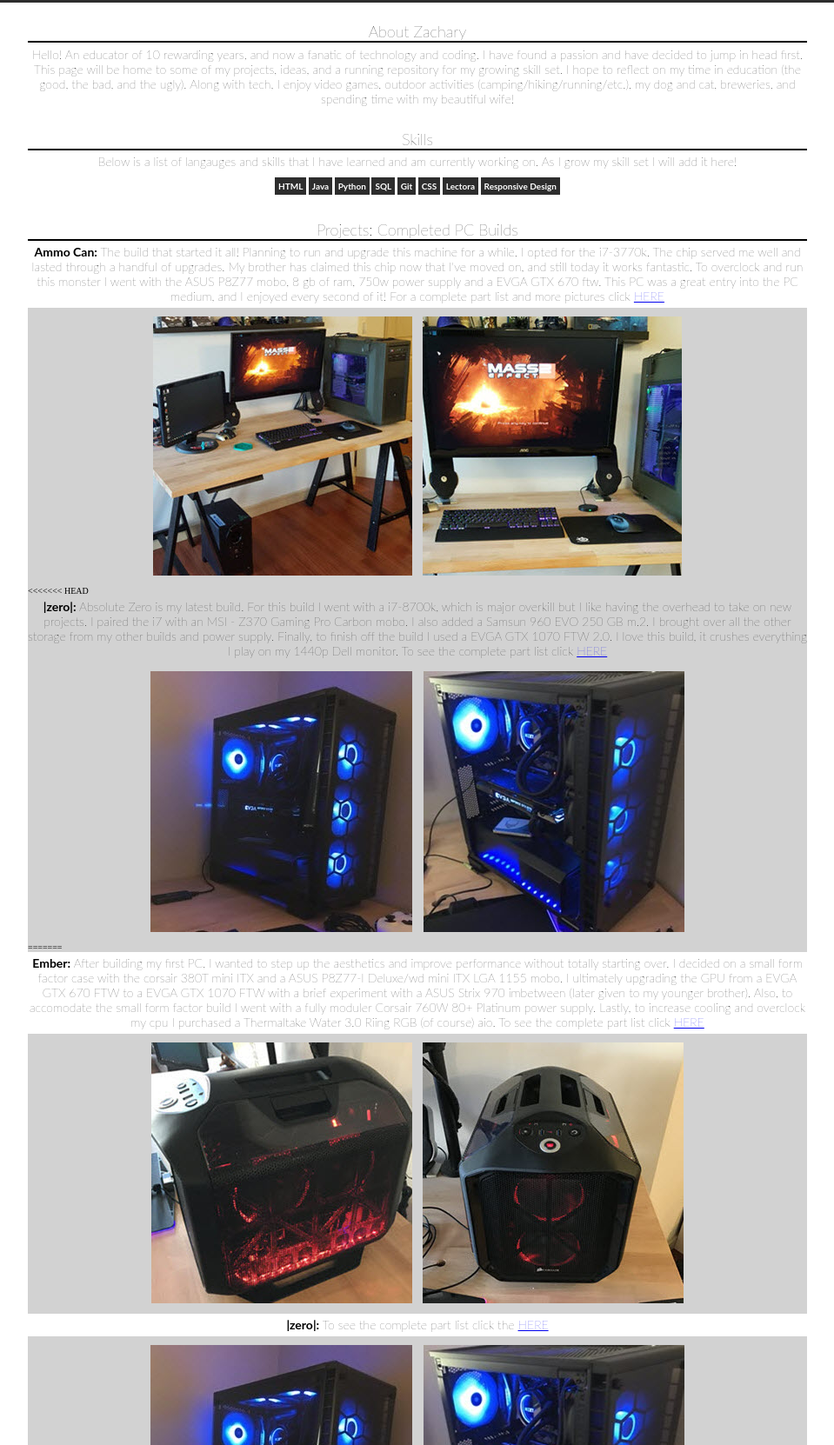
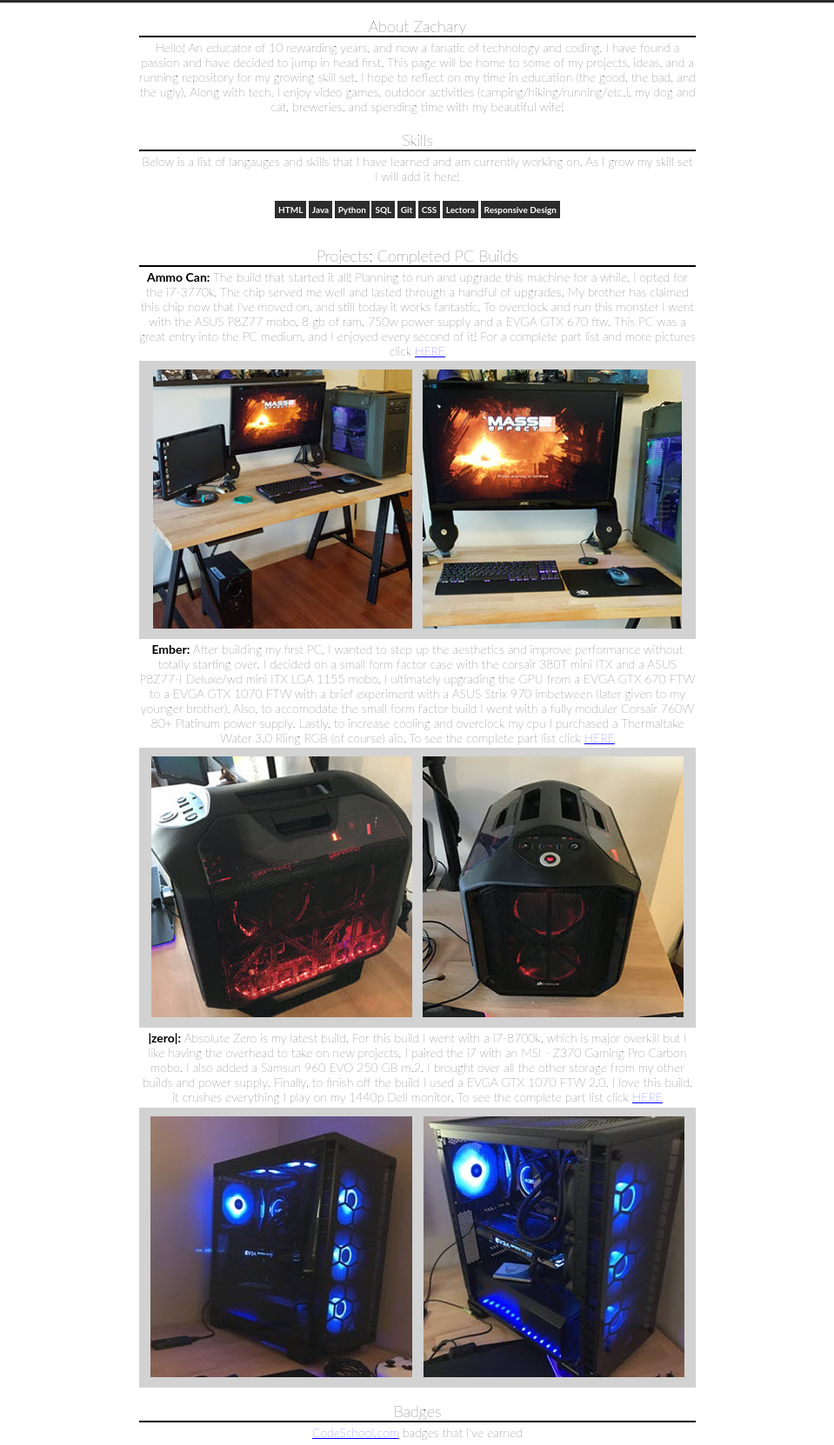
Before and after one commit to zstall/htmlpp2, a website: page src/index.html in a window 1280 px wide. Shown: the part 112-1774 px from the top of the page at 87% size, without its empty margins (160-1119 px from the left). Drawn offline with Linux system fonts and the light colour scheme.

Commit message:
updated skills, badges, and projects

```diff
--- a/src/index.html
+++ b/src/index.html
@@ -44,19 +44,6 @@
 						</li>
 					</ul>
 				</div>
-<<<<<<< HEAD
-				<p id="headerp"><strong>|zero|:</strong> Absolute Zero is my latest build. For this build I went with a i7-8700k, which is major overkill but I like having the overhead to take on new projects. I paired the i7 with an MSI - Z370 Gaming Pro Carbon mobo. I also added a Samsun 960 EVO 250 GB m.2. I brought over all the other storage from my other builds and power supply. Finally, to finish off the build I used a EVGA GTX 1070 FTW 2.0. I love this build, it crushes everything I play on my 1440p Dell monitor. To see the complete part list click <a href="https://pcpartpicker.com/user/zstall/saved/#view=R38vVn" target="_blank">HERE</a></p>
-				<div id ="pcbackground">
-					<div id="pcbuilds">
-						<ul>
-							<li>
-								<img src="images/projects/absolutezero01.jpg" alt="image of my pc build ember">
-								<img src="images/projects/absolutezero02.jpg" alt="image of my pc build ember">
-							</li>
-						</ul>
-					</div>
-				</div>
-=======
 			</div>
 			<p id="headerp"><strong>Ember:</strong> After building my first PC, I wanted to step up the aesthetics and improve performance without totally starting over. I decided on a small form factor case with the corsair 380T mini ITX and a ASUS P8Z77-I Deluxe/wd mini ITX LGA 1155 mobo. I ultimately upgrading the GPU from a EVGA GTX 670 FTW to a EVGA GTX 1070 FTW with a brief experiment with a ASUS Strix 970 imbetween (later given to my younger brother). Also, to accomodate the small form factor build I went with a fully moduler Corsair 760W 80+ Platinum power supply. Lastly, to increase cooling and overclock my cpu I purchased a Thermaltake Water 3.0 Riing RGB (of course) aio. To see the complete part list click <a href="https://pcpartpicker.com/user/zstall/saved/#view=YgJHNG" target="_blank">HERE</a></p>
 			<div id ="pcbackground">
@@ -69,7 +56,7 @@
 					</ul>
 				</div>
 			</div>
-			<p id="headerp"><strong>|zero|:</strong> To see the complete part list click the <a href="https://pcpartpicker.com/user/zstall/saved/#view=R38vVn" target="_blank">HERE</a></p>
+			<p id="headerp"><strong>|zero|:</strong> Absolute Zero is my latest build. For this build I went with a i7-8700k, which is major overkill but I like having the overhead to take on new projects. I paired the i7 with an MSI - Z370 Gaming Pro Carbon mobo. I also added a Samsun 960 EVO 250 GB m.2. I brought over all the other storage from my other builds and power supply. Finally, to finish off the build I used a EVGA GTX 1070 FTW 2.0. I love this build, it crushes everything I play on my 1440p Dell monitor. To see the complete part list click <a href="https://pcpartpicker.com/user/zstall/saved/#view=R38vVn" target="_blank">HERE</a></p>
 			<div id ="pcbackground">
 				<div id="pcbuilds">
 					<ul>
--- a/src/main.css
+++ b/src/main.css
@@ -43,7 +43,7 @@
 }
 
 .main, #tagline {
-	width: 70%;
+	width: 50%;
 	margin: 0 auto;
 }
 
@@ -85,13 +85,13 @@
 	margin: 0 auto;
 }
 
-#skillsbackground {
+#skillsbackground, #badgesul {
 	display: table;
-	margin: 10px auto;
+	margin: 20px auto;
 }
 
 #badgesul li {
-	padding-bottom: 3.0%;
+	padding-bottom: 8.0%;
 }
 
 #badgesul img {
@@ -101,4 +101,5 @@
 
 #badgesul p {
 	text-align: left;
+
 }
```
